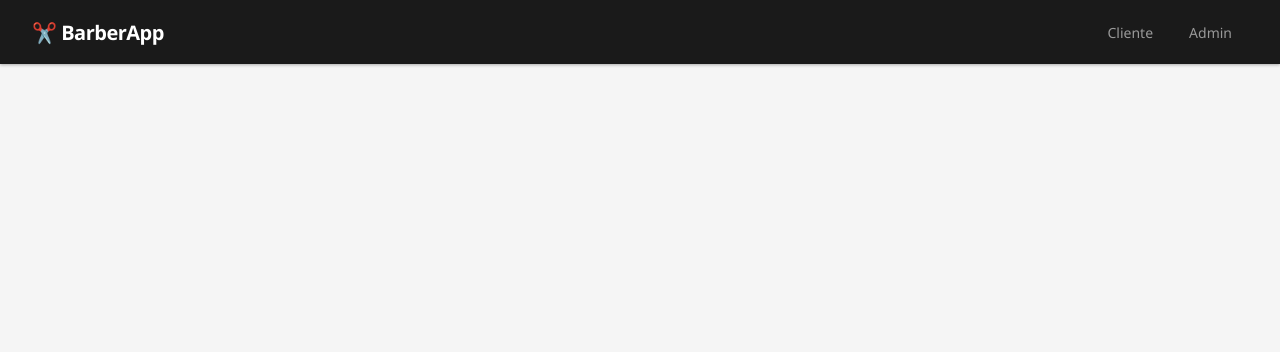
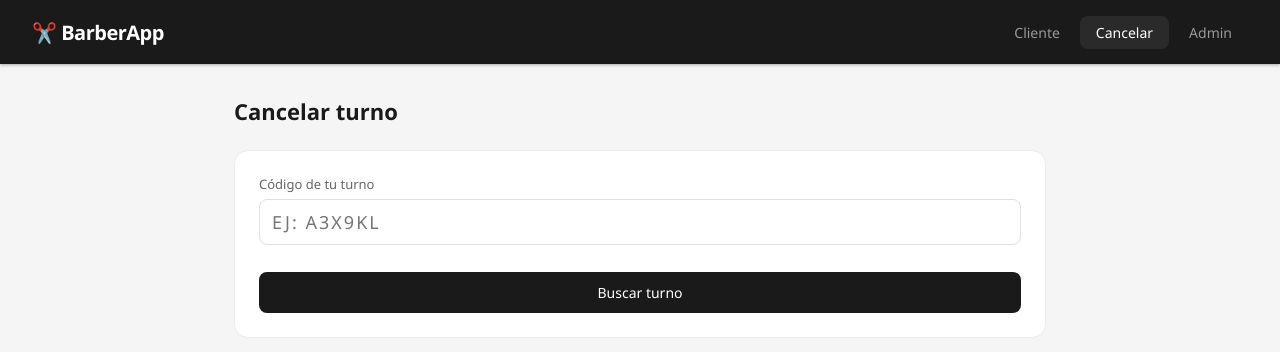
Before and after one commit to Kevinchicaiza96/barberia-turnos, a React (Vite) app: page /cancelar in a window 1280 px wide. Shown: the top 352 px of the page. Built offline with nearby package versions, Linux system fonts and the light colour scheme; no server answers; the database is empty.

Commit message:
cancelacion de turno con codigo unico

```diff
--- a/src/App.jsx
+++ b/src/App.jsx
@@ -9,6 +9,7 @@ import Equipo from './pages/Equipo'
 import Historial from './pages/Historial'
 import Asistente from './pages/Asistente'
 import Login from './pages/Login'
+import Cancelar from './pages/Cancelar'
 import './App.css'
 
 function App() {
@@ -34,7 +35,9 @@ function App() {
   }, [])
 
   async function agregarTurno(turno) {
-    await addDoc(collection(db, 'turnos'), { ...turno, estado: 'pendiente' })
+    const codigo = Math.random().toString(36).substring(2, 8).toUpperCase()
+    await addDoc(collection(db, 'turnos'), { ...turno, estado: 'pendiente', codigo })
+    return codigo
   }
 
   async function actualizarEstado(id, estado) {
@@ -55,6 +58,7 @@ function App() {
 
           <div className={`nav-links ${menuAbierto ? 'nav-open' : ''}`}>
             <NavLink to="/" onClick={() => setMenuAbierto(false)}>Cliente</NavLink>
+            <NavLink to="/cancelar" onClick={() => setMenuAbierto(false)}>Cancelar</NavLink>
             {usuario && <>
               <NavLink to="/agenda" onClick={() => setMenuAbierto(false)}>Agenda</NavLink>
               <NavLink to="/equipo" onClick={() => setMenuAbierto(false)}>Equipo</NavLink>
@@ -71,6 +75,7 @@ function App() {
         <main className="main-content">
           <Routes>
             <Route path="/" element={<Cliente agregarTurno={agregarTurno} />} />
+            <Route path="/cancelar" element={<Cancelar />} />
             <Route path="/admin" element={usuario ? <Agenda turnos={turnos} actualizarEstado={actualizarEstado} /> : <Login />} />
             <Route path="/agenda" element={usuario ? <Agenda turnos={turnos} actualizarEstado={actualizarEstado} /> : <Login />} />
             <Route path="/equipo" element={usuario ? <Equipo /> : <Login />} />
--- a/src/index.css
+++ b/src/index.css
@@ -433,3 +433,30 @@ body {
     gap: 4px;
   }
 }
+
+.codigo-box {
+  background: #f5f5f5;
+  border-radius: 10px;
+  padding: 1rem;
+  margin: 1.2rem 0;
+  text-align: center;
+}
+
+.codigo-label {
+  font-size: 12px;
+  color: #888;
+  margin-bottom: 6px;
+}
+
+.codigo-valor {
+  font-size: 28px;
+  font-weight: 700;
+  letter-spacing: 4px;
+  color: #1a1a1a;
+}
+
+.codigo-hint {
+  font-size: 12px;
+  color: #aaa;
+  margin-top: 6px;
+}
--- /dev/null
+++ b/src/pages/Cancelar.jsx
@@ -0,0 +1,103 @@
+import { useState } from 'react'
+import { collection, query, where, getDocs, doc, updateDoc } from 'firebase/firestore'
+import { db } from '../firebase'
+
+function Cancelar() {
+  const [codigo, setCodigo] = useState('')
+  const [turno, setTurno] = useState(null)
+  const [error, setError] = useState('')
+  const [cancelado, setCancelado] = useState(false)
+  const [buscando, setBuscando] = useState(false)
+
+  async function buscar() {
+    if (!codigo.trim()) return
+    setBuscando(true)
+    setError('')
+    setTurno(null)
+
+    const q = query(collection(db, 'turnos'), where('codigo', '==', codigo.toUpperCase()))
+    const snapshot = await getDocs(q)
+
+    if (snapshot.empty) {
+      setError('No se encontró ningún turno con ese código')
+      setBuscando(false)
+      return
+    }
+
+    const data = { id: snapshot.docs[0].id, ...snapshot.docs[0].data() }
+
+    if (data.estado === 'cancelado') {
+      setError('Este turno ya fue cancelado')
+      setBuscando(false)
+      return
+    }
+
+    if (data.estado === 'completado') {
+      setError('Este turno ya fue completado y no se puede cancelar')
+      setBuscando(false)
+      return
+    }
+
+    setTurno(data)
+    setBuscando(false)
+  }
+
+  async function cancelar() {
+    if (!turno) return
+    await updateDoc(doc(db, 'turnos', turno.id), { estado: 'cancelado' })
+    setCancelado(true)
+  }
+
+  if (cancelado) {
+    return (
+      <div className="confirm-card">
+        <div className="confirm-icon" style={{ background: '#ffebee', color: '#c62828' }}>✕</div>
+        <h2>Turno cancelado</h2>
+        <p style={{ color: '#888', marginTop: '0.5rem' }}>Tu turno ha sido cancelado exitosamente.</p>
+      </div>
+    )
+  }
+
+  return (
+    <div>
+      <h1 className="page-title">Cancelar turno</h1>
+      <div className="form-card">
+        <div className="form-group">
+          <label>Código de tu turno</label>
+          <input
+            type="text"
+            placeholder="Ej: A3X9KL"
+            value={codigo}
+            onChange={e => setCodigo(e.target.value)}
+            onKeyDown={e => e.key === 'Enter' && buscar()}
+            style={{ textTransform: 'uppercase', letterSpacing: '2px', fontSize: '18px' }}
+          />
+        </div>
+
+        {error && <p style={{ color: '#c62828', fontSize: '13px', marginBottom: '12px' }}>{error}</p>}
+
+        <button className="btn-primary" onClick={buscar} disabled={buscando}>
+          {buscando ? 'Buscando...' : 'Buscar turno'}
+        </button>
+
+        {turno && (
+          <div style={{ marginTop: '1.5rem', padding: '1rem', background: '#f5f5f5', borderRadius: '10px' }}>
+            <p style={{ fontSize: '13px', color: '#666', marginBottom: '8px' }}>Turno encontrado:</p>
+            <p><strong>{turno.nombre}</strong></p>
+            <p style={{ fontSize: '14px', color: '#444', marginTop: '4px' }}>{turno.servicio} · {turno.barbero}</p>
+            <p style={{ fontSize: '14px', color: '#444' }}>{turno.fecha} a las {turno.hora}</p>
+            <button
+              className="btn-primary"
+              style={{ marginTop: '1rem', background: '#c62828' }}
+              onClick={cancelar}
+            >
+              Confirmar cancelación
+            </button>
+          </div>
+        )}
+      </div>
+    </div>
+  )
+}
+
+export default Cancelar
--- a/src/pages/Cliente.jsx
+++ b/src/pages/Cliente.jsx
@@ -29,6 +29,7 @@ function Cliente({ agregarTurno }) {
   const [hora, setHora] = useState('')
   const [confirmado, setConfirmado] = useState(false)
   const [bloqueados, setBloqueados] = useState([])
+  const [codigo, setCodigo] = useState('')
 
   async function handleCampo(campo, valor) {
     const nuevoServicio = campo === 'servicio' ? valor : servicio
@@ -95,6 +96,7 @@ function Cliente({ agregarTurno }) {
     setServicio('')
     setBarbero('')
     setBloqueados([])
+    setCodigo('')
   }
 
   async function reservar() {
@@ -104,13 +106,14 @@ function Cliente({ agregarTurno }) {
     }
     const servicioObj = servicios.find(s => s.id === +servicio)
     const barberoObj = barberos.find(b => b.id === +barbero)
-    await agregarTurno({
+    const codigoGenerado = await agregarTurno({
       nombre,
       servicio: servicioObj.nombre,
       barbero: barberoObj.nombre.split(' ')[0],
       fecha,
       hora,
     })
+    setCodigo(codigoGenerado)
     setConfirmado(true)
   }
 
@@ -124,6 +127,11 @@ function Cliente({ agregarTurno }) {
         <p><strong>Barbero:</strong> {barberos.find(b => b.id === +barbero)?.nombre}</p>
         <p><strong>Fecha:</strong> {fecha}</p>
         <p><strong>Hora:</strong> {hora}</p>
+        <div className="codigo-box">
+          <p className="codigo-label">Tu código de cancelación</p>
+          <p className="codigo-valor">{codigo}</p>
+          <p className="codigo-hint">Guarda este código para cancelar tu turno si lo necesitas</p>
+        </div>
         <button className="btn-primary" onClick={resetForm}>
           Reservar otro turno
         </button>
```
